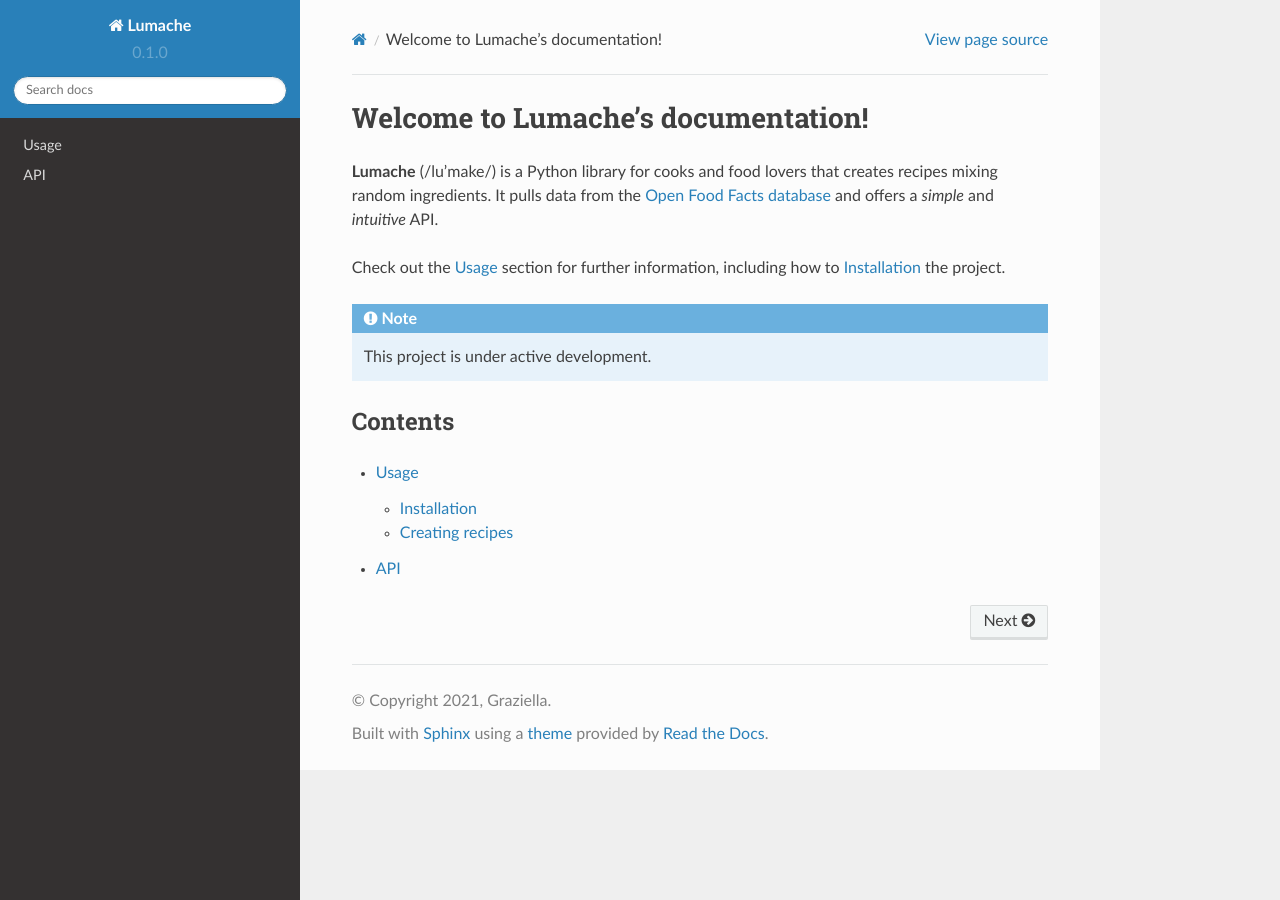
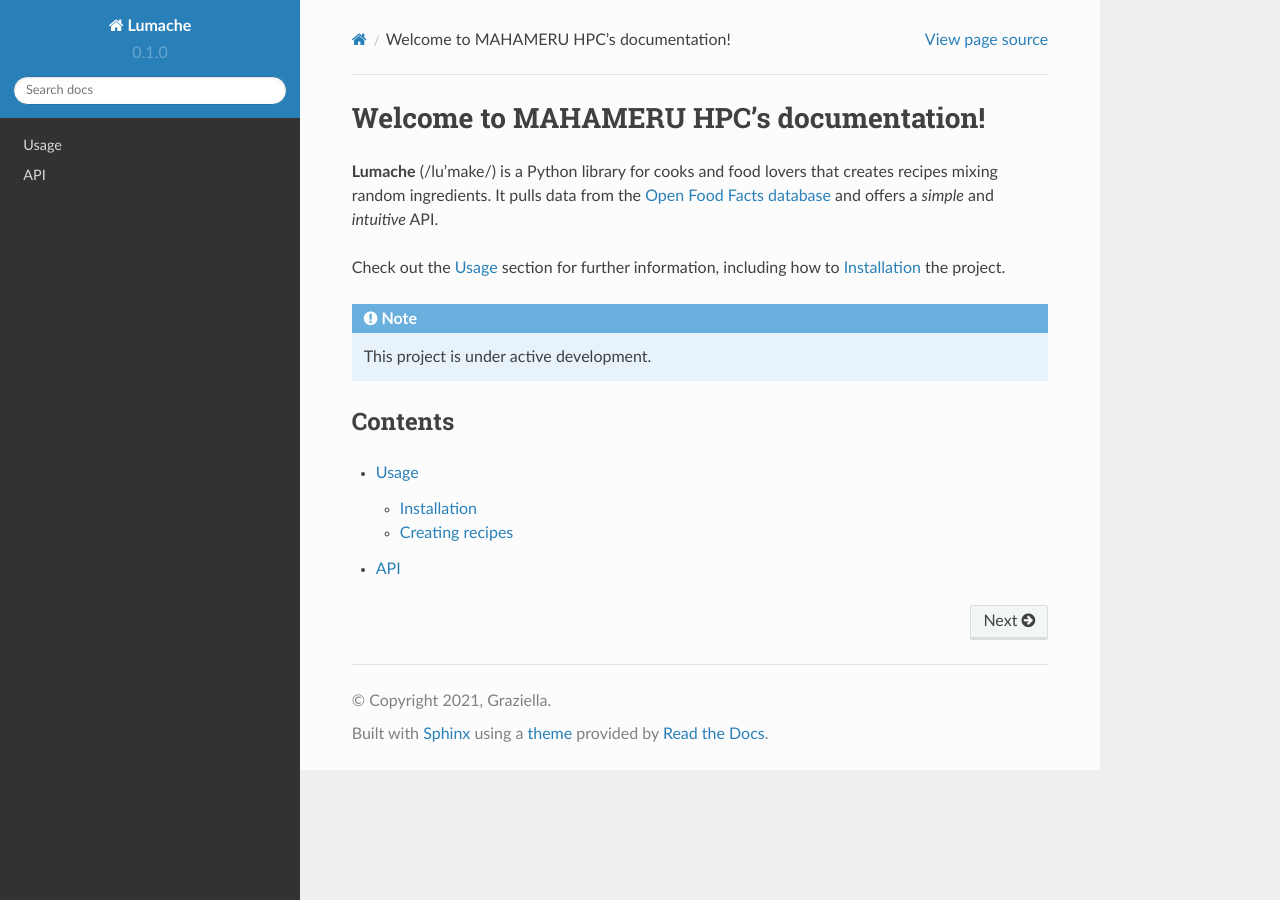
Before and after one commit to mahameruhpc/manualrtd, a Sphinx documentation site: the page built from docs/source/index.rst, in a window 1280 px wide. Built offline with Sphinx 7.4.7 and the Read the Docs theme 2.0.0, drawn with Linux system fonts in a browser that asks for light colours.

Commit message:
Update index.rst

```diff
--- a/docs/source/index.rst
+++ b/docs/source/index.rst
@@ -1,4 +1,4 @@
-Welcome to Lumache's documentation!
+Welcome to MAHAMERU HPC's documentation!
 ===================================
 
 **Lumache** (/lu'make/) is a Python library for cooks and food lovers
```
